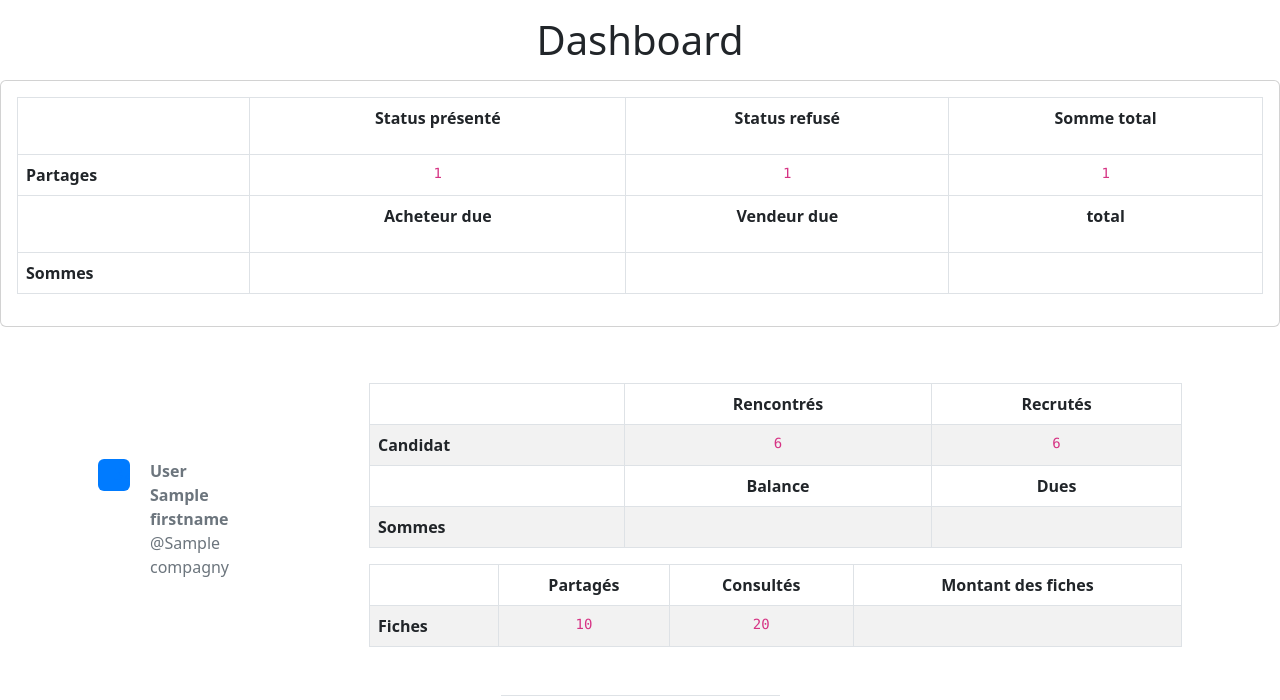
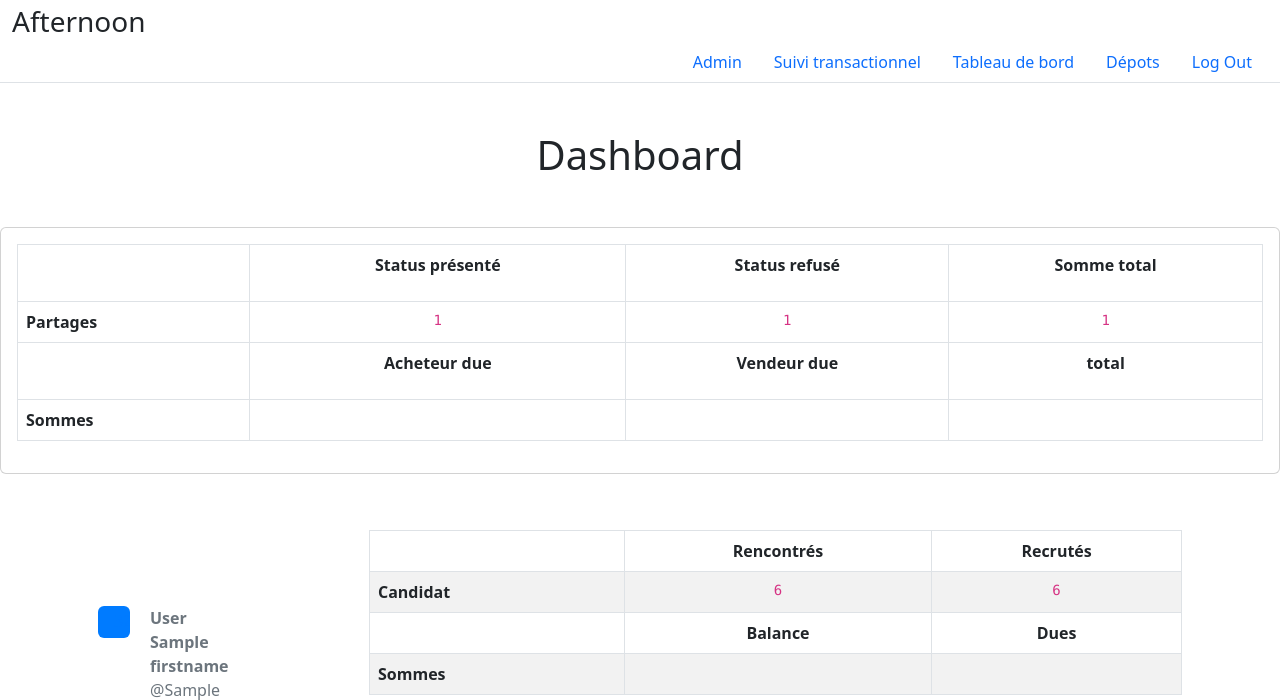
Before and after one commit to Let-Nathan/2022-Afternoon, a Symfony app: template templates/dashboard.html.twig in a window 1280 px wide. Shown: the top 700 px of the page. Run offline with Twig, Linux system fonts and the light colour scheme; the template is opened without the code that fills it: most values are stand-ins (such as "Sample title", 1, 10 or a date in 2020); some libraries are stand-ins or nearby versions.

Commit message:
add navbar

```diff
--- a/src/Controller/DashboardController.php
+++ b/src/Controller/DashboardController.php
@@ -14,13 +14,14 @@ use Symfony\Bundle\FrameworkBundle\Controller\AbstractController;
 use Symfony\Component\HttpFoundation\Response;
 use Symfony\Component\Routing\Annotation\Route;
 
+#[Route('/dashboard')]
 class DashboardController extends AbstractController
 {
     /**
      * @TODO Sommes balance & dues
      * @TODO Montant des fiches
      */
-    #[Route('/dashboard', name: 'app_dashboard')]
+    #[Route('/', name: 'app_dashboard_index')]
     public function dashboard(
         CandidateRepository $candidateRepository,
         ConsultationRepository $cRepo,
--- a/src/Controller/Sharingboard.php
+++ b/src/Controller/Sharingboard.php
@@ -8,7 +8,7 @@ use Symfony\Component\HttpFoundation\Response;
 use Symfony\Component\HttpFoundation\Request;
 use Symfony\Component\Routing\Annotation\Route;
 
-#[Route('/sharingboard', name: 'app_sharingboard')]
+#[Route('/sharingboard')]
 class Sharingboard extends AbstractController
 {
     /**
--- /dev/null
+++ b/templates/Components/_navbar.html.twig
@@ -0,0 +1,16 @@
+<div class="container-fluid border-bottom">
+    <div class="navTitle">
+        <a href="" class="mb-md-0 me-md-auto text-dark text-decoration-none">
+            <span class="fs-3 hstack justify-content-start ">Afternoon</span>
+        </a>
+    </div>
+    <div class="navLink hstack justify-content-end ">
+        <ul class="nav nav-pills">
+            <li class="nav-item"><a href="{{ path('account_admin') }}" class="nav-link" aria-current="page">Admin</a></li>
+            <li class="nav-item"><a href="{{ path('app_sharingboard_index') }}" class="nav-link">Suivi transactionnel</a></li>
+            <li class="nav-item"><a href="{{ path('app_sharingboard_index') }}" class="nav-link">Tableau de bord</a></li>
+            <li class="nav-item"><a href="#" class="nav-link">Dépots</a></li>
+            <li class="nav-item"><a href="{{ path('app_logout') }}" class="nav-link">Log Out</a></li>
+        </ul>
+    </div>
+</div>
--- a/templates/base.html.twig
+++ b/templates/base.html.twig
@@ -20,6 +20,9 @@
         {% endblock %}
     </head>
     <body>
+        <header class="col-12">
+            {%  include('Components/_navbar.html.twig') %}
+        </header>
         {% block body %}{% endblock %}
     </body>
 
--- a/templates/dashboard.html.twig
+++ b/templates/dashboard.html.twig
@@ -1,6 +1,6 @@
 {% extends 'base.html.twig' %}
 {% block body %}
-    <p class="h1 my-3 text-dark m-3 hstack justify-content-center">Dashboard</p>
+    <p class="h1 my-3 text-dark m-3 hstack justify-content-center mb-5 mt-5">Dashboard</p>
     <div class="col-md-12 col-12">
         <div class="card flex-md-row mb-4 box-shadow h-md-250 col-12">
             <div class="card-body vstack">
```
Also changed, not shown: 1 other file.
